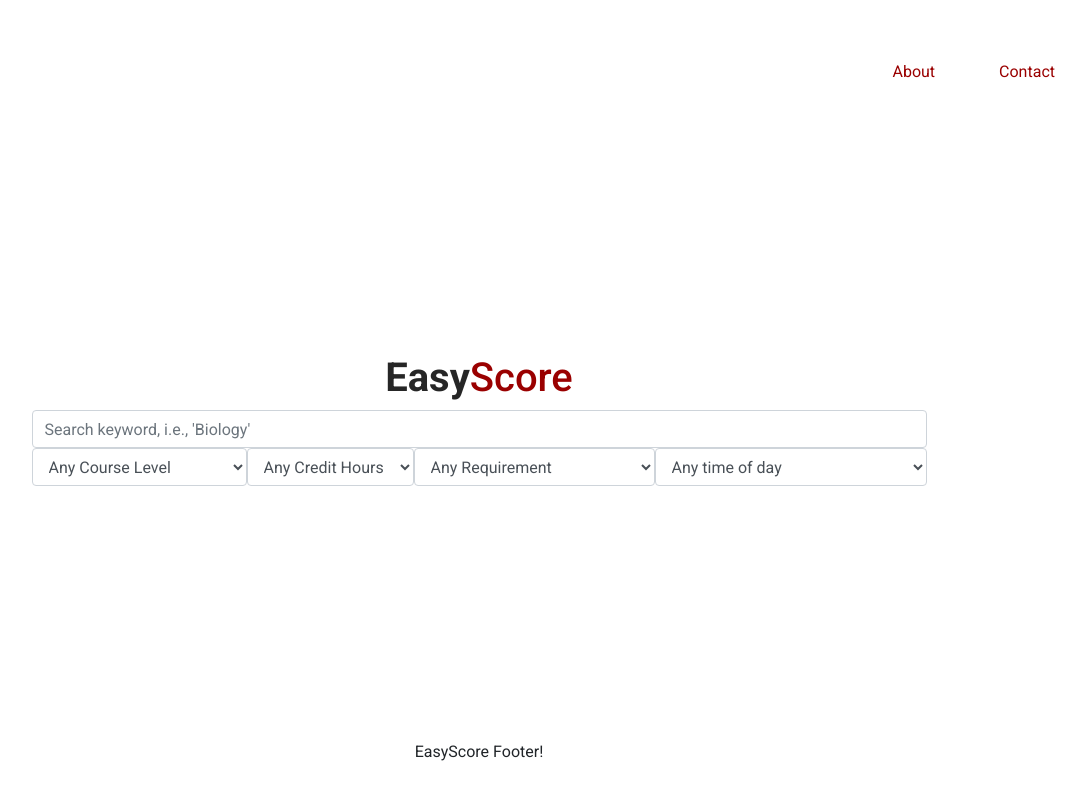
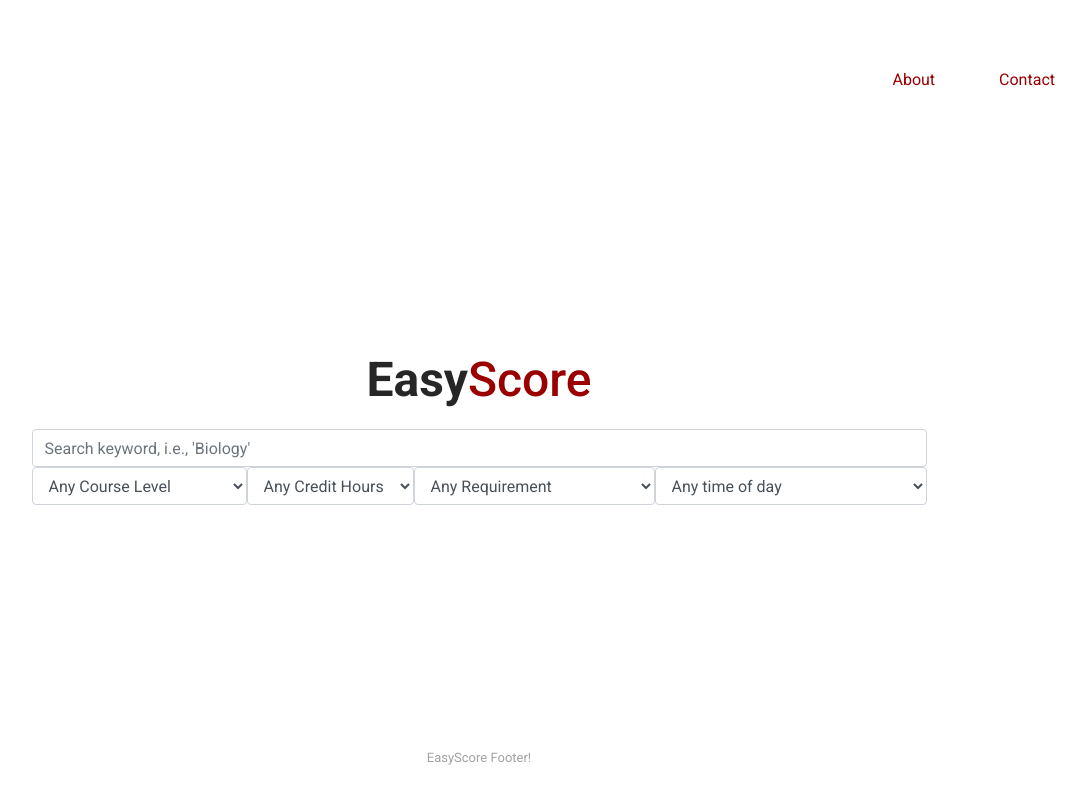
Before and after one commit to s-munro/easyscore, a React (Create React App) app in the folder the-easy-score/: page / in a window 1280 px wide. Shown: the whole page, without its empty margins (161-1247 px from the left). Built offline with nearby package versions, Linux system fonts and the light colour scheme.

Commit message:
not sure what changes will be overwritten

```diff
--- a/the-easy-score/src/App.css
+++ b/the-easy-score/src/App.css
@@ -37,7 +37,13 @@ nav a {
 
 /************** FOOTER ***********************/
 .footer-container {
-  height: 2vh;
+  position:absolute;
+  width:100%;
+
+  bottom:0px;
+  color:#a3a3a3;
+  height: 4em;
+  font-size: small;
   display: flex;
   justify-content: center;
   align-items: baseline;
--- a/the-easy-score/src/screens/home/Home.js
+++ b/the-easy-score/src/screens/home/Home.js
@@ -17,7 +17,7 @@ const Home = (props) => {
       <Nav />
       <main>
         <div className="logoTitleContainer">
-         <h1><b>Easy</b><span className="scoreLogo">Score</span></h1>
+         <h1 className="logoTitle"><b>Easy</b><span className="scoreLogo">Score</span></h1>
         </div>
         <SearchForm />
       </main>
--- a/the-easy-score/src/screens/home/home.css
+++ b/the-easy-score/src/screens/home/home.css
@@ -6,23 +6,15 @@ main {
   justify-content: center;
   align-items: center;
   height: 80vh;
+
 }
 
-
-
-/*********  MENU DISPLAY BUTTON ************/
-
-.homeSrchInput {
-  border-bottom: 2px solid #1871bd;
-  width: 57%;
+.logoTitleContainer {
+  margin-bottom: 1%;
 }
 
-.homeInputBox {
-  border: none;
-  color: #9a0000;
-  margin-bottom: 2%;
-  margin-right: 8%;
-  width: 75%;
+.logoTitle {
+  font-size: 300%;
 }
 
 .scoreLogo {
```
